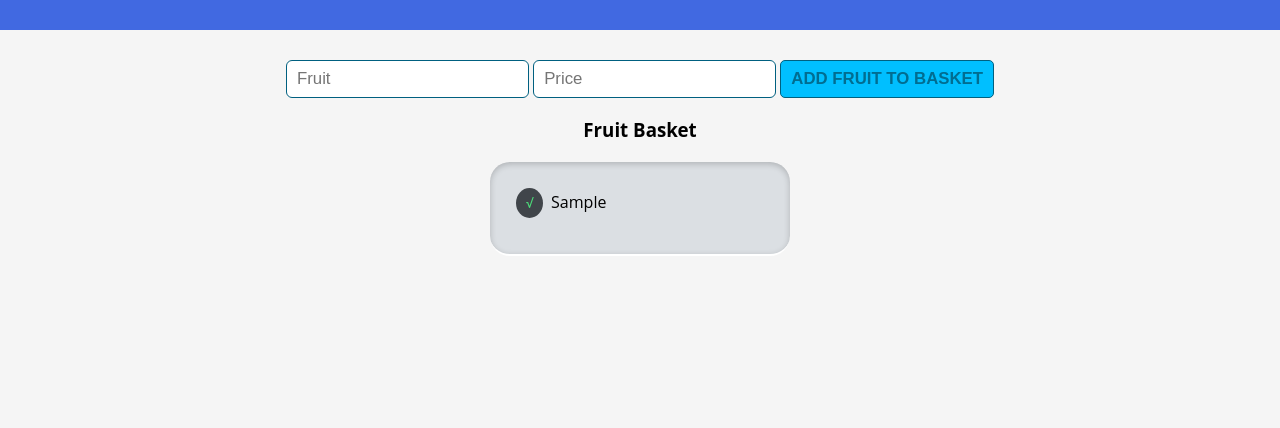
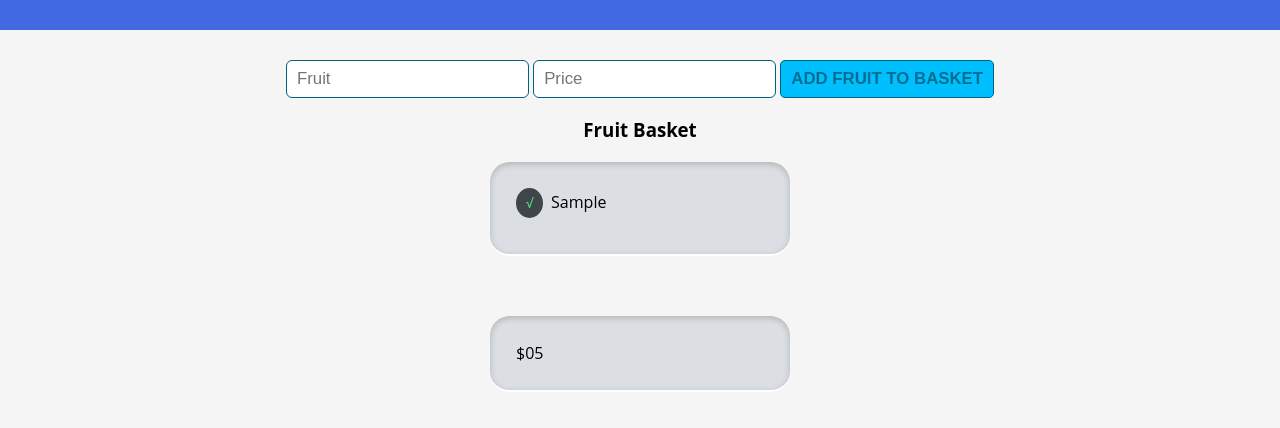
Before and after one commit to myronschippers/js-lesson-functions-loops-dom, a plain HTML site: page index.html in a window 1280 px wide. Both pictures are taken after typing "Sample", "5" into the empty fields and a click on the button "ADD FRUIT TO BASKET". Shown: the part 106-534 px from the top of the page. Drawn offline with nearby package versions, Linux system fonts and the light colour scheme.

Commit message:
STEP 5.5: adding the newly aquired sum of the fruit prices to the DOM

```diff
--- a/index.html
+++ b/index.html
@@ -31,7 +31,8 @@
 
     <div class="container">
 
-      <div class="blocks blocks_2up">
+      <div class="card">
+        <span id="jsTotalPrice">$0</span>
       </div>
 
     </div>
--- a/scripts/client.js
+++ b/scripts/client.js
@@ -1,3 +1,7 @@
+// ==========================================================
+// STEP FIVE.5 !!!!!! OBJECTS
+// ==========================================================
+
 console.log('Hello Ursus');
 const basket = [];
 
@@ -52,6 +56,7 @@ console.log(basket[1]) // logs second item
 // for i
 function printFruitInBasket() {
   const $basket = $('#jsBasket');
+  const $totalPrice = $('#jsTotalPrice');
   // TODO: Sum all of the prices to get a total
   let sumOfPrice = 0;
 
@@ -64,9 +69,10 @@ function printFruitInBasket() {
     // instead of logging add to DOM
     $basket.append(`<li>${valueOfItem.fruit}</li>`);
   }
-  console.log('Total Price:', sumOfPrice);
 
-  // TODO: Must print sumOfPrice to the DOM
+  // TODO: Must print priceSum to the DOM
+  $totalPrice.empty();
+  $totalPrice.append(`$${sumOfPrice}`)
 }
 
 // for of
```
